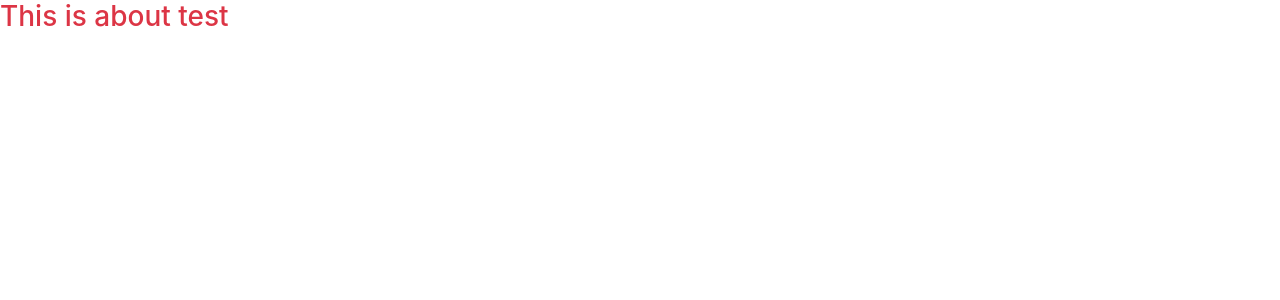
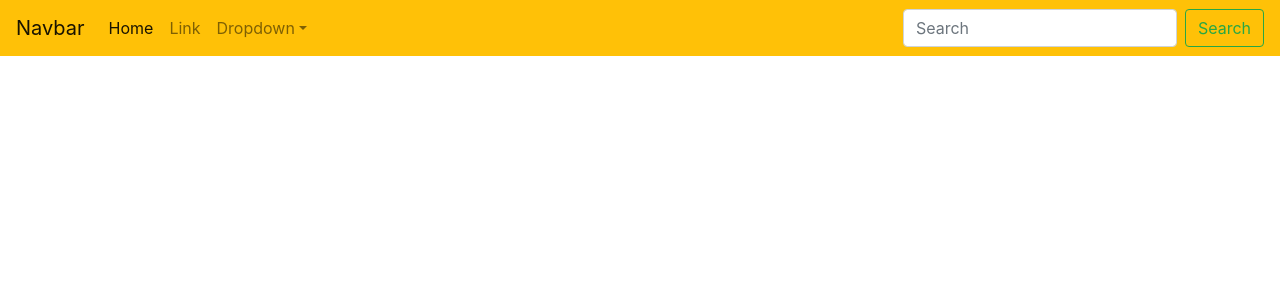
Before and after one commit to NaimBiswas/vue-cli-simple-ecommerce, a Vue app: page / in a window 1280 px wide. Shown: the top 300 px of the page. Built offline with nearby package versions, Linux system fonts and the light colour scheme.

Commit message:
add a crazy header

```diff
--- a/src/App.vue
+++ b/src/App.vue
@@ -1,6 +1,35 @@
 <template>
  <div class="">
-   <about></about>
+
+    <nav class="navbar navbar-expand-sm navbar-light bg-warning">
+       <a class="navbar-brand" href="#">Navbar</a>
+       <button class="navbar-toggler d-lg-none" type="button" data-toggle="collapse" data-target="#collapsibleNavId" aria-controls="collapsibleNavId"
+           aria-expanded="false" aria-label="Toggle navigation">
+          <span class="navbar-toggler-icon"></span>
+       </button>
+       <div class="collapse navbar-collapse" id="collapsibleNavId">
+          <ul class="navbar-nav mr-auto mt-2 mt-lg-0">
+             <li class="nav-item active">
+                <a class="nav-link" href="#">Home <span class="sr-only">(current)</span></a>
+             </li>
+             <li class="nav-item">
+                <a class="nav-link" href="#">Link</a>
+             </li>
+             <li class="nav-item dropdown">
+                <a class="nav-link dropdown-toggle" href="#" id="dropdownId" data-toggle="dropdown" aria-haspopup="true" aria-expanded="false">Dropdown</a>
+                <div class="dropdown-menu" aria-labelledby="dropdownId">
+                   <a class="dropdown-item" href="#">Action 1</a>
+                   <a class="dropdown-item" href="#">Action 2</a>
+                </div>
+             </li>
+          </ul>
+          <form class="form-inline my-2 my-lg-0">
+             <input class="form-control mr-sm-2" type="text" placeholder="Search">
+             <button class="btn btn-outline-success my-2 my-sm-0" type="submit">Search</button>
+          </form>
+       </div>
+    </nav>
+
  </div>
 </template>
 
@@ -12,11 +41,10 @@
 
 
 
-import About from "./components/about.vue"
 export default {
   name: 'App',
   components: {
-   About
+
   }
 }
 </script>
```
